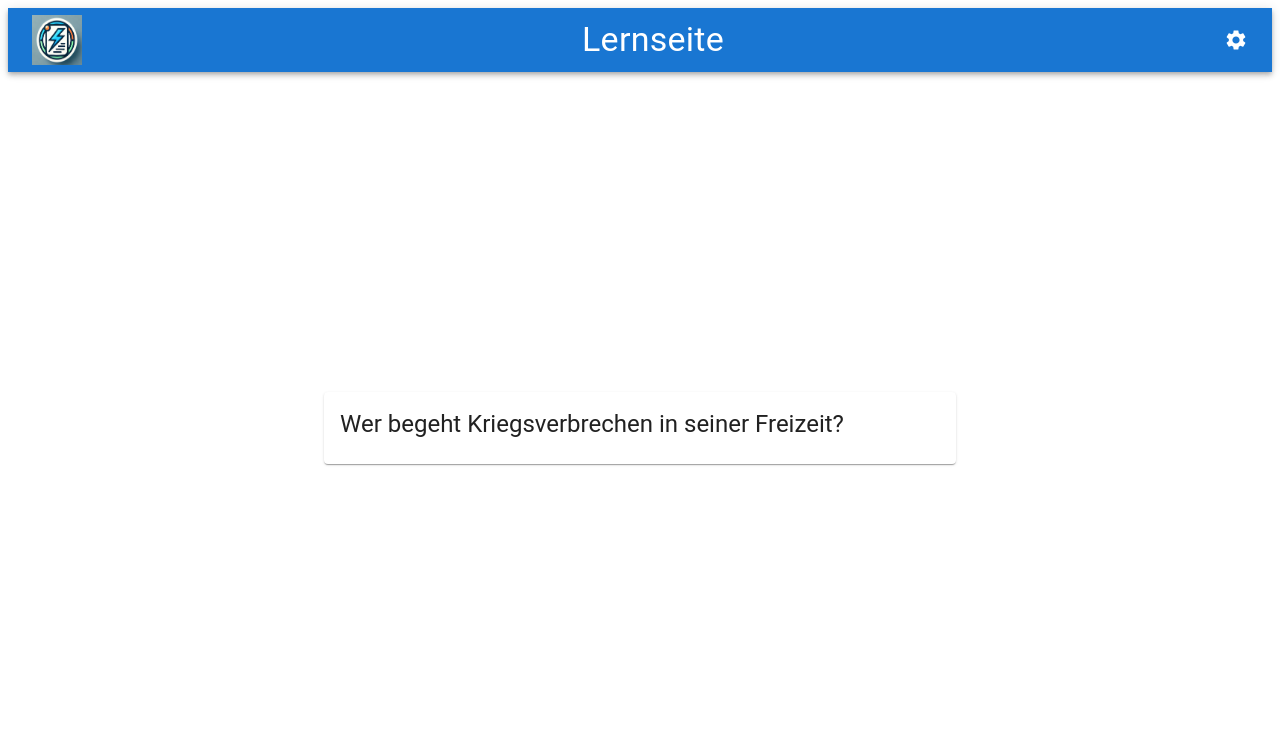
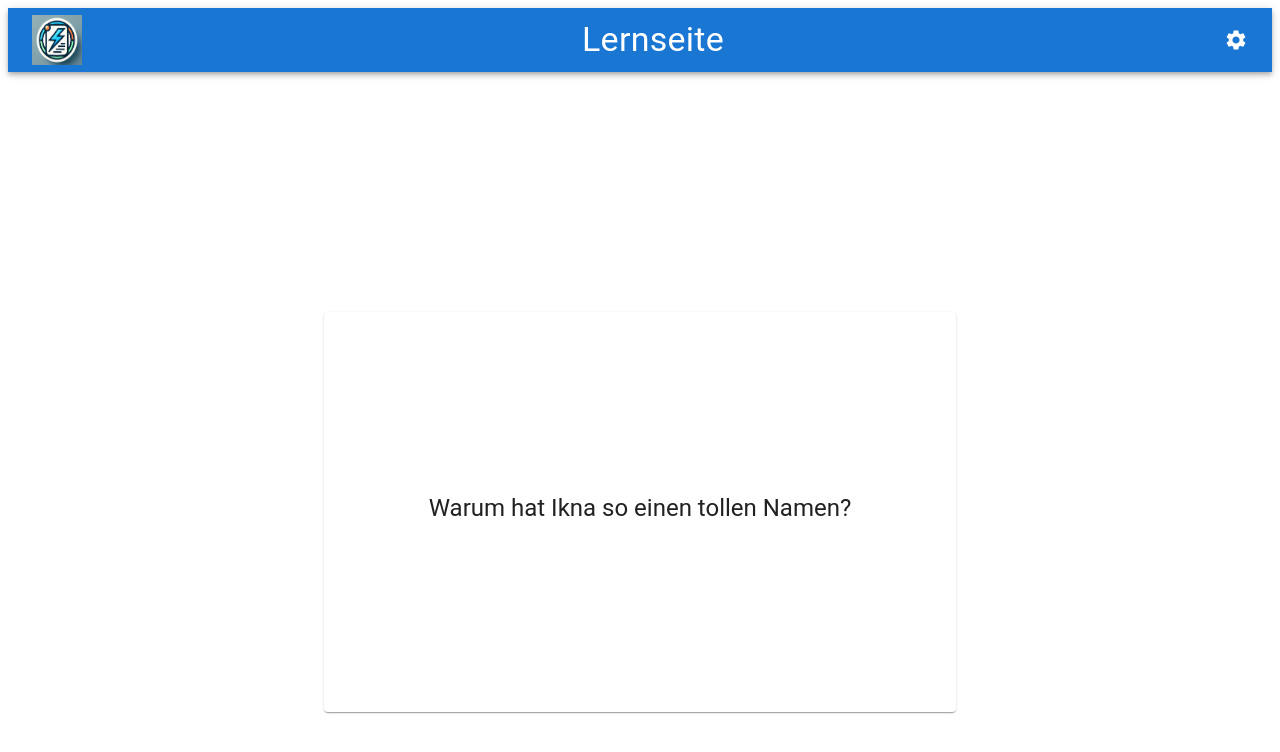
Before and after one commit to Matthiasbit/ikna, a Next.js app in the folder Frontend/: page /Lernseite in a window 1280 px wide. Shown: the top 752 px of the page. Built offline with nearby package versions, Linux system fonts and the light colour scheme.

Commit message:
created new buttons

```diff
--- a/Frontend/src/pages/Lernseite.tsx
+++ b/Frontend/src/pages/Lernseite.tsx
@@ -2,6 +2,38 @@ import React, { useState, useEffect, Component } from 'react';
 import { Box, Button, Typography, Card, CardContent } from '@mui/material';
 import Header from '@/Components/Header';
 
+const Lernseite: React.FC = () => {
+//react Hook
+//Api Call hier einsetzen
+/*
+const useFetchCards = () => {
+  const [cards, setCards] = useState<{ id: string; question: string; answer: string; difficulty: number; }[]>([]);
+  const [loading, setLoading] = useState(true);
+  const [error, setError] = useState<any>(null);
+
+  useEffect(() => {
+    const fetchCards = async () => {
+      try {
+        const response = await Promise.resolve([
+          { id: '1', question: 'Warum hat Ikna so einen tollen Namen?', answer: 'Ikna ist Anki nur halt nicht', difficulty: 1 },
+          { id: '2', question: 'Wer begeht Kriegsverbrechen in seiner Freizeit?', answer: 'Nein nicht Matthias, es ist Benjamin Blümchen', difficulty: 2 },
+          { id: '3', question: 'Welche id habe ich?', answer: '3 aber warum zum F gebe ich DANN NICHT 3 AUS......', difficulty: 2 },
+          { id: '4', question: 'Eins zwei drei', answer: 'Lirum Larum leptum', difficulty: 2 },
+          { id: '5', question: 'Wer füllt die restlichen Karten mit tollem Text?', answer: 'Genau Svenja!!', difficulty: 1 },
+        ]);
+        setCards(response);
+      } catch (err) {
+        setError(err);
+      } finally {
+        setLoading(false);
+      }
+    };
+
+    fetchCards();
+  }, []);
+}
+
+*/
 //Api Call hier einsetzen
   const fetchCards = async () => {
     return [
@@ -14,44 +46,47 @@ const fetchCards = async () => {
     ];
   };
 
+
   //status = richtig(true) falsch(false)
   const updateCardStatus = async (cardId: string, status: boolean) => {
     console.log(`Card ${cardId} status updated to ${status}`);
   };
 
+  //sort cards in backend
   const SortingWithDifficulty = (cards: any[]) => {
-  // Sortieren nach Schwierigkeitsgrad
-  cards.sort((a, b) => b.difficulty - a.difficulty);
 
-  // Mischen mit gewichteter Zufallsverteilung
-  for (let i = cards.length - 1; i > 0; i--) {
-    const j = Math.floor(Math.random() * (i + 1));
-    [cards[i], cards[j]] = [cards[j], cards[i]];
-  }
     return cards;
 
   };
 
+
   const CardFront: React.FC<{ question: string; onClick: () => void }> = ({ question, onClick }) => (
-  <Card onClick={onClick}>
+    <Card onClick={onClick} sx={{ height: '50vh', display: 'flex', alignItems: 'center', justifyContent: 'center' }}>
       <CardContent>
-      <Typography variant="h5">{question}</Typography>
+        <Typography variant="h5" align="center">{question}</Typography>
       </CardContent>
     </Card>
   );
 
   const CardBack: React.FC<{ answer: string; onCorrect: () => void; onIncorrect: () => void }> = ({ answer, onCorrect, onIncorrect }) => (
-  <Card>
-    <CardContent>
-      <Typography variant="h5">{answer}</Typography>
-      <Button onClick={onCorrect} color="primary">Correct</Button>
-      <Button onClick={onIncorrect} color="secondary">Incorrect</Button>
+    <Card sx={{ height: '50vh', display: 'flex', flexDirection: 'column', justifyContent: 'space-between' }}>
+      <CardContent sx={{ flexGrow: 1 }}>
+        <Typography variant="h5" align="center">{answer}</Typography>
       </CardContent>
+      <Box sx={{  border: '1px solid', borderColor: 'grey.400', display: 'flex', justifyContent: 'center', gap: '8px', padding: '8px' }}>
+        <Button variant="text" sx={{ width: '100%'}}>Button 1</Button>
+        <Button variant="text" sx={{ width: '100%'}}>Button 2</Button>
+        <Button variant="text" sx={{ width: '100%'}}>Button 3</Button>
+      </Box>
+      <Box sx={{ display: 'flex', justifyContent: 'center', gap: '16px', padding: '16px' }}>
+        <Button onClick={onCorrect} color="primary" variant="contained" sx={{ width: '100%' }}>Correct</Button>
+        <Button onClick={onIncorrect} color="secondary" variant="contained" sx={{ width: '100%' }}>Incorrect</Button>
+      </Box>
     </Card>
   );
 
   const CardList: React.FC = () => {
-  const [cards, setCards] = useState<any[]>([]);
+    const [cards, setCards] = useState<{ id: string; question: string; answer: string; difficulty: number; }[]>([]);
     const [currentCardIndex, setCurrentCardIndex] = useState(0);
     const [showAnswer, setShowAnswer] = useState(false);
 
@@ -106,11 +141,10 @@ const CardList: React.FC = () => {
   };
 
   // Lernseite component
-const Lernseite: React.FC = () => {
   return (
     <div>
       <Header text="Lernseite" />
-      <Box sx={{ maxWidth: ['90%', '70%', '60%', '50%'], height: '100vh', margin: 'auto', paddingTop: '40vh' }}>
+      <Box sx={{ maxWidth: ['90%', '70%', '60%', '50%'], margin: 'auto', paddingTop: '30vh' }}>
         <CardList/>
       </Box>
     </div>
```
Lines whose indentation alone changed are shown as unchanged.
